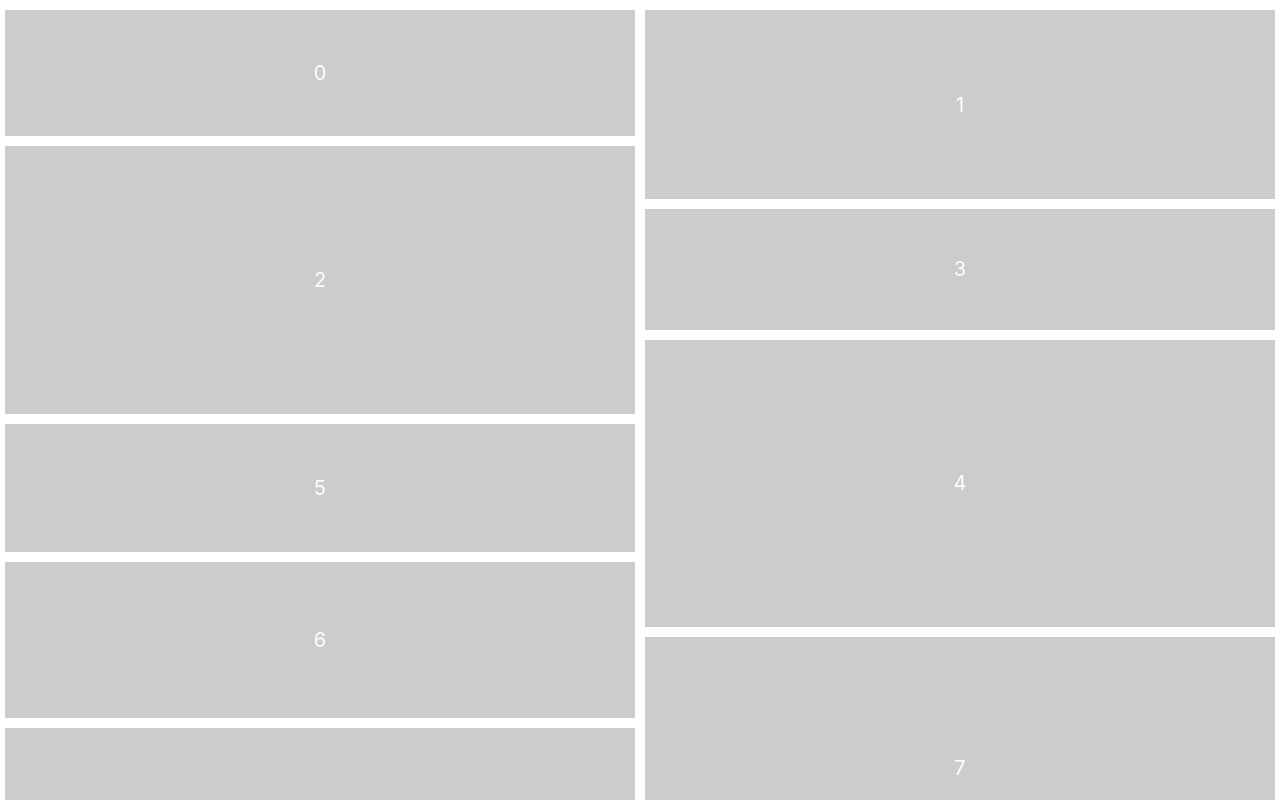
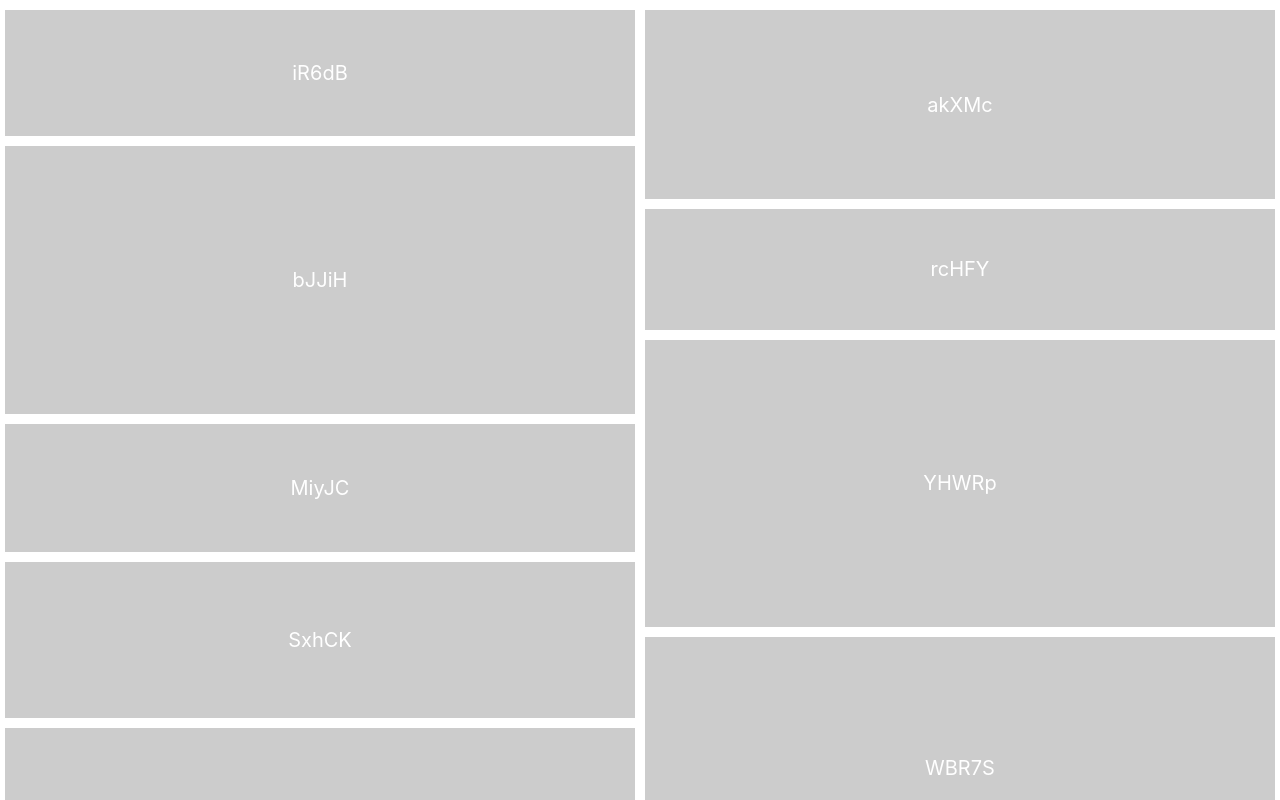
Before and after one commit to JeasonLoop/vue-component-collection, a Vue app: page /waterfall in a window 1280 px wide. Shown: the top 800 px of the page. Built offline with nearby package versions, Linux system fonts and the light colour scheme.

Commit message:
fix: 瀑布流组件交互完善

```diff
--- a/src/components/WaterFall/component.vue
+++ b/src/components/WaterFall/component.vue
@@ -1,16 +1,18 @@
 <template lang="">
   <div class="box">
     <div class='waterfall_list' ref='waterfallListRef'>
-     <div class='card_item' v-for="item in array" :key='item.id' :style="{height: `${item.height}px`}">
-       {{ item.id }}
-     </div>
-  </div>
+       <div class='card_item' v-for="item in [...array]" :key='item.id' :style="{height: `${item.height}px`}">
+         {{ item.id }}
+       </div>
+       <div class="loading_box" ref='loadingRef' id='loading'>
+          <div class="loading" />
+       </div>
+    </div>
   </div>
 </template>
 <script lang="" setup>
-import { ref, onMounted, watch } from 'vue'
-const props = defineProps({})
-const array = ref(new Array(20).fill({}).map((item, index) => ({ id: index , height: 100 + Math.random() * 200})))
+import { ref, onMounted, watch, onUnmounted, nextTick } from 'vue'
+import { randomString } from '../utils'
 
 // clientWidth 处理兼容性:获得浏览器可视区域的宽和高
 const getClient = () => {
@@ -19,16 +21,15 @@ const getClient = () => {
     height: window.innerHeight || document.documentElement.clientHeight || document.body.clientHeight
   }
 }
-// scrollTop兼容性处理 :获得浏览器可视区域 距 整个html文档顶部的距离
-const getScrollTop = () => {
-  return window.pageYOffset || document.documentElement.scrollTop;
-}
 
+
+const props = defineProps({})
+const array = ref(new Array(20).fill({}).map((item, index) => ({ id: randomString(5), height: 100 + Math.random() * 200 })))
 const waterfallListRef = ref(null) // item列表的父容器
 const itemWidth = ref(getClient().width / 2 - 10) // 每个item的宽度
 const margin = ref(10) // 每个item的margin
-
-
+const loadingRef = ref(null)
+let ob = null
 
 // item布局初始化
 const initItemDisplay = (itemContainer) => {
@@ -40,17 +41,16 @@ const initItemDisplay = (itemContainer) => {
   console.log('-------------------------------------------------');
   console.log('页面宽度', getClient().width);
   console.log('页面高度', getClient().height);
-  console.log('scrollTop', getScrollTop());
   console.log('item宽度', itemWidth.value);
   console.log('-------------------------------------------------');
 
   // 计算每个item的位置
-  for (let i = 0; i < items.length; i++) {
+  for (let i = 0; i < items.length - 1; i++) { // 这边减1是最后一个元素是loading或者没有更多了
     items[i].style.width = `${itemWidth.value}px`
     if (i < cols) {
       // 对第一行图片进行布局
       items[i].style.top = `${margin.value}px`
-      items[i].style.left = ((itemWidth.value + margin.value) * i ) + margin.value / 2 + 'px';
+      items[i].style.left = ((itemWidth.value + margin.value) * i) + margin.value / 2 + 'px';
       itemHeightList.push(items[i].offsetHeight);
 
     } else {
@@ -76,40 +76,48 @@ const initItemDisplay = (itemContainer) => {
       itemHeightList[index] = itemHeightList[index] + items[i].offsetHeight + margin.value;
     }
   }
+  waterfallListRef.value.style.height = `${Math.max(...itemHeightList) + 100}px`
 }
 
-watch(() => waterfallListRef.value, (newRef) => {
-  if(newRef){
-    initItemDisplay(newRef)
-  }
+// 初始滚动加载监听
+const initIntersectionOb = () => {
+  ob = new IntersectionObserver((entries) => {
+    if (entries[0].isIntersecting) {
+      console.log('交互触发');
+      // 加载更多数据 调用新接口
+      setTimeout(() => {
+        const addtionalArr = new Array(10).fill({}).map((item, idx) => ({ id: randomString(5), height: 100 + Math.random() * 200 }))
+        array.value = [...array.value, ...addtionalArr]
+        // 在页面渲染完成后执行回调函数中的逻辑。接受一个回调函数作为参数。nextTick 是异步操作，且属于微任务
+        nextTick(() => {
+          initItemDisplay(waterfallListRef.value)
+        })
+      }, 1000);
+    }
+  }, {
+    threshold: 1,
+  });
+  ob.observe(document.querySelector('#loading'));
+};
+
+onMounted(() => {
+  initIntersectionOb()
   window.onresize = () => {
     initItemDisplay(newRef)
   }
+})
+
+onUnmounted(() => {
+  ob.disconnect()
+})
+
+watch(() => waterfallListRef.value, (newListRef) => {
+  if (newListRef ) {
+    initItemDisplay(newListRef)
+  }
 }, { immediate: true, deep: true })
-
 
 </script>
 <style lang="css">
-.box {
-    display: flex;
-    align-items: center;
-    justify-content: center;
-    width: 100%;
-    height: 100%;
-}
-.waterfall_list {
-    position: relative;
-    width: 100%;
-    height: 100%;
-}
-
-.card_item {
-    position: absolute;
-    background: #ccc;
-    display: flex;
-    justify-content: center;
-    align-items: center;
-    font-size: 20px;
-    color: #fff;
-}
+@import 'index.css';
 </style>
--- /dev/null
+++ b/src/components/WaterFall/index.css
@@ -0,0 +1,56 @@
+.box {
+  position: relative;
+  display: flex;
+  align-items: center;
+  justify-content: center;
+  width: 100%;
+  height: 100%;
+}
+.waterfall_list {
+  position: relative;
+  width: 100%;
+  height: 100%;
+}
+
+.card_item {
+  position: absolute;
+  background: #ccc;
+  display: flex;
+  justify-content: center;
+  align-items: center;
+  font-size: 20px;
+  color: #fff;
+}
+
+.loading_box {
+  position: absolute;
+  bottom: 12px;
+  width: 100%;
+  height: 50px;
+  display: flex;
+  justify-content: center;
+  align-items: center;
+}
+
+.loading {
+  width: 15px;
+  aspect-ratio: 1;
+  border-radius: 50%;
+  background: #000;
+  box-shadow: -20px 0px, 20px 0px;
+  animation: l18 1s infinite;
+}
+@keyframes l18 {
+  25% {
+      box-shadow: -20px -20px, 20px 20px;
+  }
+  50% {
+      box-shadow: 0px -20px, 0px 20px;
+  }
+  75% {
+      box-shadow: 20px -20px, -20px 20px;
+  }
+  100% {
+      box-shadow: 20px 0px, -20px 0px;
+  }
+}
--- a/src/components/utils.js
+++ b/src/components/utils.js
@@ -42,9 +42,18 @@ const getRandomNum = (min, max) => {
   return Math.random() * ((max - min) + min);  //常用
 }
 
+const randomString = (e) => {
+  e = e || 32;
+  let t = "ABCDEFGHJKMNPQRSTWXYZabcdefhijkmnprstwxyz2345678",
+  a = t.length,
+  n = "";
+  for (let i = 0; i < e; i++) n += t.charAt(Math.floor(Math.random() * a));
+  return n
+}
 
 export {
   showMessage,
   generateRandomArray,
-  getRandomNum
+  getRandomNum,
+  randomString
 }
```
